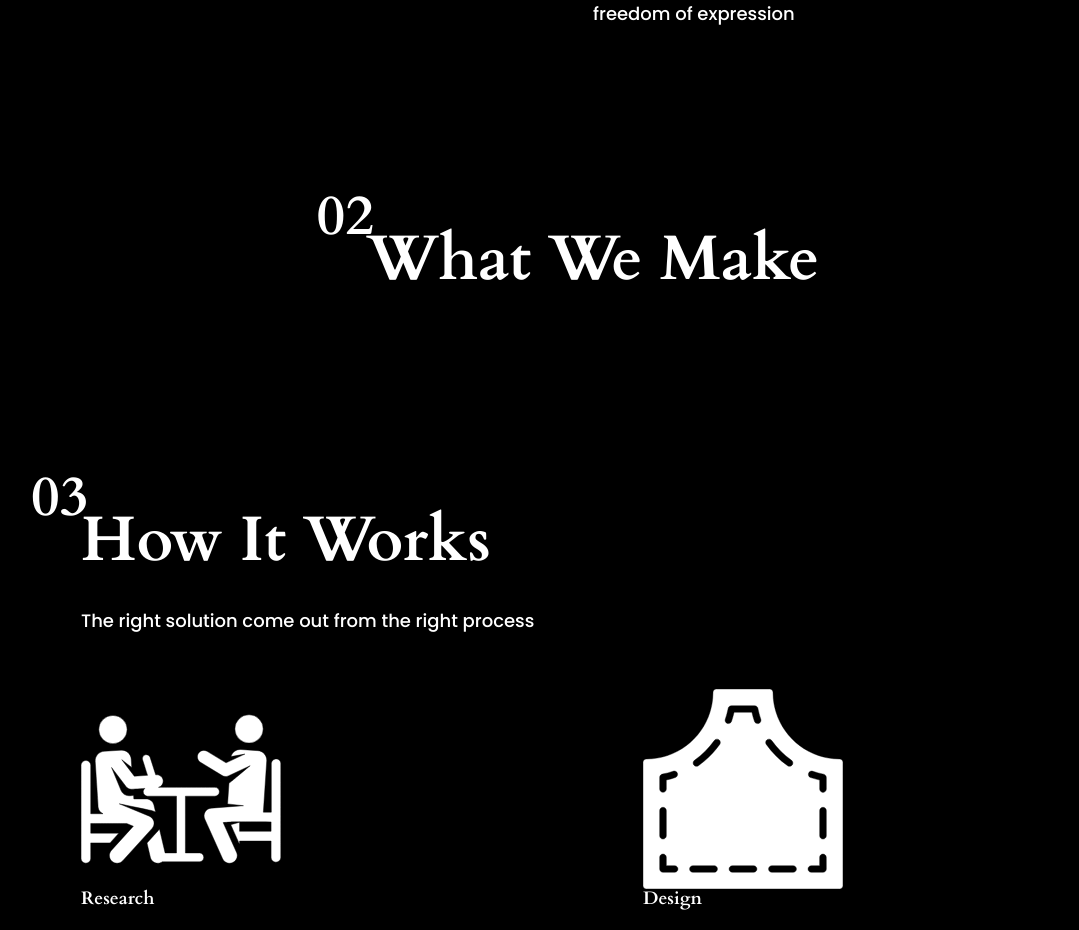
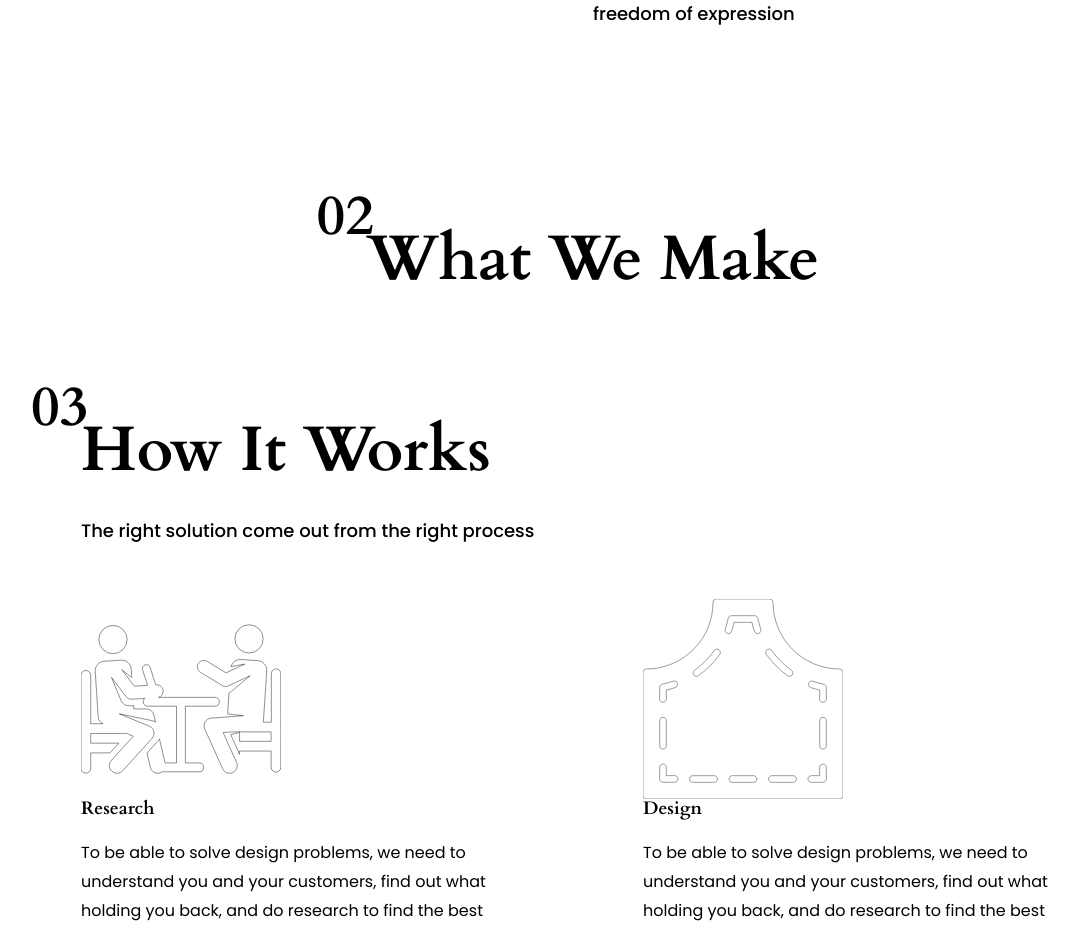
Before and after one commit to augustJH27/personal-blog-redesign, a Next.js app: page /about in a window 1280 px wide. Shown: the part 1320-2250 px from the top of the page, without its empty margins (47-1126 px from the left). Built offline with nearby package versions, Linux system fonts and the light colour scheme.

Commit message:
revised footer a lot

```diff
--- a/src/components/layout/Header.js
+++ b/src/components/layout/Header.js
@@ -56,7 +56,7 @@ const useStyles = makeStyles((theme) => ({
   drawerIcon: {
     height: `50px`,
     width: `50px`,
-    color: `#3178C6`,
+    color: `#000`,
     //hamburger icon color
     [theme.breakpoints.down("xs")]: {
       height: `40px`,
--- a/src/molecules/AboutSection.js
+++ b/src/molecules/AboutSection.js
@@ -51,7 +51,7 @@ const WrapperInfo = styled.div`
 const StyledH5 = styled.h5`
   font-weight: 500;
   font-size: 20px;
-  color: white;
+  color: black;
   text-align: center;
   font-family: 'Lora', serif;
   font-style: italic;
@@ -59,7 +59,7 @@ const StyledH5 = styled.h5`
 `;
 
 const StyledP = styled.p`
-  color: white;
+  color: black;
   text-align: center;
   font-weight: 500;
   font-size: 16px;
--- a/src/molecules/Team.js
+++ b/src/molecules/Team.js
@@ -52,7 +52,7 @@ const WrapperInfo = styled.div`
 const StyledH5 = styled.h5`
   font-weight: 500;
   font-size: 20px;
-  color: white;
+  color: black;
   text-align: center;
   font-family: 'Lora', serif;
   font-style: italic;
@@ -60,7 +60,7 @@ const StyledH5 = styled.h5`
 `;
 
 const StyledP = styled.p`
-  color: white;
+  color: black;
   text-align: center;
   font-weight: 500;
   font-size: 16px;
--- a/src/organisms/About.js
+++ b/src/organisms/About.js
@@ -33,9 +33,9 @@ export default About;
 
 const Container = styled.div`
 	width: 100vw;
-	padding: 24px 48px;
-  background: #000;
-  color: #fff;
+	padding: 60px 48px;
+  background: #fff;
+  color: #000;
 
 	/* display: flex;
 	flex-direction: column;
--- a/src/organisms/Articles.js
+++ b/src/organisms/Articles.js
@@ -68,7 +68,7 @@ const ArticleWrapper = styled.div`
 
 const StyledH1 = styled.h1`
 	font-weight: 300;
-	color: white;
+	color: black;
 	text-align: center;
 	@media (min-width: 864px) {
 		text-align: center;
--- a/src/organisms/Footer.js
+++ b/src/organisms/Footer.js
@@ -12,7 +12,7 @@ import {
 const ButtonFooter = styled.button`
   border-radius: 4px;
   font-family: 'Cardo', serif;
-  background: #000;
+  background: #225389;
   padding: ${({ big }) => (big ? '12px 64px' : '10px 20px')};
   color: #fff;
   font-size: ${({ fontBig }) => (fontBig ? '20px' : '16px')};
@@ -23,7 +23,7 @@ const ButtonFooter = styled.button`
 
   &:hover {
     transition: all 0.3s ease-out;
-    background: #3178C6;
+    background: #98bbe2;
     color: #fff;
   }
 
@@ -148,7 +148,7 @@ const FooterLink = styled(Link)`
   font-size: 12px;
 
   &:hover {
-    color: white;
+    color: #98bbe2;
     transition: 0.3s ease-out;
   }
 `;
@@ -183,16 +183,18 @@ const SocialLogo = styled(Link)`
 `;
 
 const SocialIcon = styled.img`
-  width: 36px;
+  width: 240px;
   height: 36px;
-  margin-right: 8px;
-  margin-bottom: 8px;
+
+  @media screen and (max-width: 820px) {
+    margin-top: 32px;
+    margin-bottom: 32px;
+  }
 `;
 
 const WebsiteRights = styled.small`
   color: #fff;
   font-size: 12px;
-  margin-bottom: 16px;
 `;
 
 const SocialIcons = styled.div`
@@ -203,8 +205,13 @@ const SocialIcons = styled.div`
 `;
 
 const SocialIconLink = styled.a`
-  color: #000;
+  color: #fff;
   font-size: 24px;
+
+  &:hover {
+    color: #98bbe2;
+    transition: 0.3s ease-out;
+  }
 `;
 
 
@@ -226,9 +233,7 @@ function Footer() {
           <FooterLinkItems>
             <FooterLinkTitle>About</FooterLinkTitle>
             <FooterLink href='/about' passHref>My Story</FooterLink>
-            <FooterLink href='/'>Benefits</FooterLink>
-            <FooterLink href='/'>Teams</FooterLink>
-            <FooterLink href='/'>Careers</FooterLink>
+            <FooterLink href='/'>Portfolio</FooterLink>
           </FooterLinkItems>
           <FooterLinkItems>
             <FooterLinkTitle>Blog</FooterLinkTitle>
@@ -238,14 +243,6 @@ function Footer() {
             <FooterLink href='/'>Review</FooterLink>
           </FooterLinkItems>
         </FooterLinksWrapper>
-        {/* <FooterLinksWrapper>
-        <FooterLinkItems>
-            <FooterLinkTitle>Legal</FooterLinkTitle>
-            <FooterLink href='/'>Terms & Conditions</FooterLink>
-            <FooterLink href='/'>Privacy Policy</FooterLink>
-            <FooterLink href='/'>Terms of Use</FooterLink>
-          </FooterLinkItems>
-        </FooterLinksWrapper> */}
       </FooterLinksContainer>
       <SocialMedia>
         <SocialMediaWrap>
@@ -253,7 +250,10 @@ function Footer() {
             <SocialIcon src="./assets/logoblck.svg"/>
             Shopperbird
           </SocialLogo> */}
-          <WebsiteRights>Shopperbird © 2021</WebsiteRights>
+          <WebsiteRights>Karma Agency © 2022</WebsiteRights>
+          <a href='/'>
+          <SocialIcon src="./images/27-raw-logo.svg" />
+          </a>
           <SocialIcons>
             <SocialIconLink
               href={
--- a/src/organisms/TeamSection.js
+++ b/src/organisms/TeamSection.js
@@ -91,9 +91,9 @@ export default TeamSection;
 const Container = styled.div`
 	width: 100vw;
 	margin: 160px 0px;
-	padding: 24px 48px;
-  background: #000;
-  color: #fff;
+	padding: 60px 48px;
+  background: #fff;
+  color: #000;
 	justify-content: center;
 
 	/* display: flex;
@@ -114,7 +114,7 @@ const Container = styled.div`
 
 const StyledH1 = styled.h1`
 	font-weight: 400;
-	color: white;
+	color: black;
 	font-family: 'Cardo';
 	font-size: 64px;
 	text-align: center;
--- a/src/styles/Home.module.scss
+++ b/src/styles/Home.module.scss
@@ -2,7 +2,7 @@
   margin: 0;
   padding: 0;
   width: 100%;
-  background: #000;
+  background: #fff;
 
   .title {
     margin: 0;
@@ -12,7 +12,7 @@
     font-weight: 800;
     font-size: 2rem;
     line-height: 120%;
-    color: #fff;
+    color: #000;
     margin-bottom: 25px;
   }
 
@@ -29,7 +29,7 @@
     font-size: 1rem;
     line-height: 2;
     text-align: center;
-    color: #fff;
+    color: #000;
   }
 
   .hero {
@@ -39,7 +39,7 @@
     padding: 0;
     width: 100%;
     height: 100vh;
-    background-color: #000;
+    background-color: #fff;
 
     .container {
       width: 100%;
@@ -68,8 +68,7 @@
           font-size: 64px;
           line-height: 1.5;
           letter-spacing: 0.02em;
-          color: #fff;
-          margin-bottom: 15px;
+          color: #000;
           text-align: center;
         }
 
@@ -82,7 +81,7 @@
 
   .who_we_are {
     padding: 90px 0;
-    background: #000;
+    background: #fff;
     .container_who_we_are {
       display: flex;
       flex-direction: column;
@@ -93,7 +92,7 @@
 
   .what_we_make {
     padding: 90px 0;
-    background: #000;
+    background: #fff;
     .container_what_we_make {
       display: flex;
       flex-direction: column;
@@ -115,8 +114,8 @@
   }
 
   .how_we_work {
-    padding: 90px 0;
-    background: #000;
+    padding: 0 0;
+    background: #fff;
     .container_how_we_work {
       display: flex;
       flex-direction: column;
@@ -160,7 +159,7 @@
         height: 400px;
 
         .fullCardOverlay {
-          background: #000;
+          background: #fff;
           position: relative;
           display: grid;
           place-items: center;
@@ -175,7 +174,7 @@
             font-size: 1.2rem;
             font-family: 'Poppins', sans-serif;
             font-style: normal;
-            color: #fff;
+            color: #000;
             text-align: center;
           }
           .overlaySubtitle {
@@ -192,7 +191,7 @@
 @media (min-width: 768px) {
   .home {
     .what_we_make {
-      background: #000;
+      background: #fff;
       .container_what_we_make {
         .services {
           grid-template-columns: repeat(2, 1fr);
@@ -270,7 +269,7 @@
       font-weight: 700;
       font-size: 56px;
       line-height: 90px;
-      color: #fff;
+      color: #000;
       top: -50px;
       left: -50px;
       z-index: -1;
@@ -278,7 +277,7 @@
 
     .who_we_are {
       padding-top: 200px;
-      background: #000;
+      background: #fff;
       padding-bottom: 100px;
       .container_who_we_are {
         flex-direction: row;
@@ -296,7 +295,7 @@
     }
 
     .how_we_work {
-      background: #000;
+      background: #fff;
       .container_how_we_work {
         align-items: flex-start;
         justify-content: flex-start;
--- a/src/styles/globals.css
+++ b/src/styles/globals.css
@@ -4,10 +4,8 @@
 
 :root {
 	--dark-blue: hsl(233, 26%, 24%);
-	--lime-green: hsl(136, 65%, 51%);
 	--bright-cyan: hsl(192, 70%, 51%);
 	--primary-black: #000;
-	--medium-emerald: #10b981;
 	--grayish-blue: hsl(233, 8%, 62%);
 	--light-grayish-blue: hsl(220, 16%, 96%);
 	--very-light-gray: hsl(0, 0%, 98%);
@@ -23,7 +21,7 @@ body {
 }
 
 a {
-	color: inherit;
+	color: white;
 	font-family: 'Cardo', serif;
 	text-decoration: none;
 }
--- a/src/utils/Process.module.scss
+++ b/src/utils/Process.module.scss
@@ -20,7 +20,7 @@
 		font-weight: 700;
 		font-size: 1rem;
 		line-height: 19px;
-		color: #fff;
+		color: #000;
 		margin-bottom: 21px;
 	}
 	.desc {
@@ -30,7 +30,7 @@
 		font-weight: 400;
 		font-size: 16px;
 		line-height: 180%;
-		color: #fff;
+		color: #000;
 	}
 }
 
--- a/src/utils/Service.module.scss
+++ b/src/utils/Service.module.scss
@@ -25,7 +25,7 @@
 			font-weight: 700;
 			font-size: 24px;
 			line-height: 23px;
-			color: #fff;
+			color: #000;
 			margin-bottom: 14px;
 		}
 		.subtitle {
@@ -36,7 +36,7 @@
 			font-weight: 400;
 			font-size: 16px;
 			line-height: 180%;
-			color: #fff;
+			color: #000;
 			transition: height 2s linear;
 		}
 		.subtitle.expand {
@@ -52,7 +52,7 @@
 		padding: 20px 20px;
 		align-items: center;
 		justify-content: flex-end;
-		background: #000;
+		background: #fff;
 
 		p {
 			cursor: pointer;
@@ -63,7 +63,7 @@
 			font-weight: 700;
 			font-size: 1rem;
 			line-height: 20px;
-			color: #fff;
+			color: #000;
 		}
 	}
 }
```
Also changed, not shown: public/images/27-raw-logo.svg (added).
